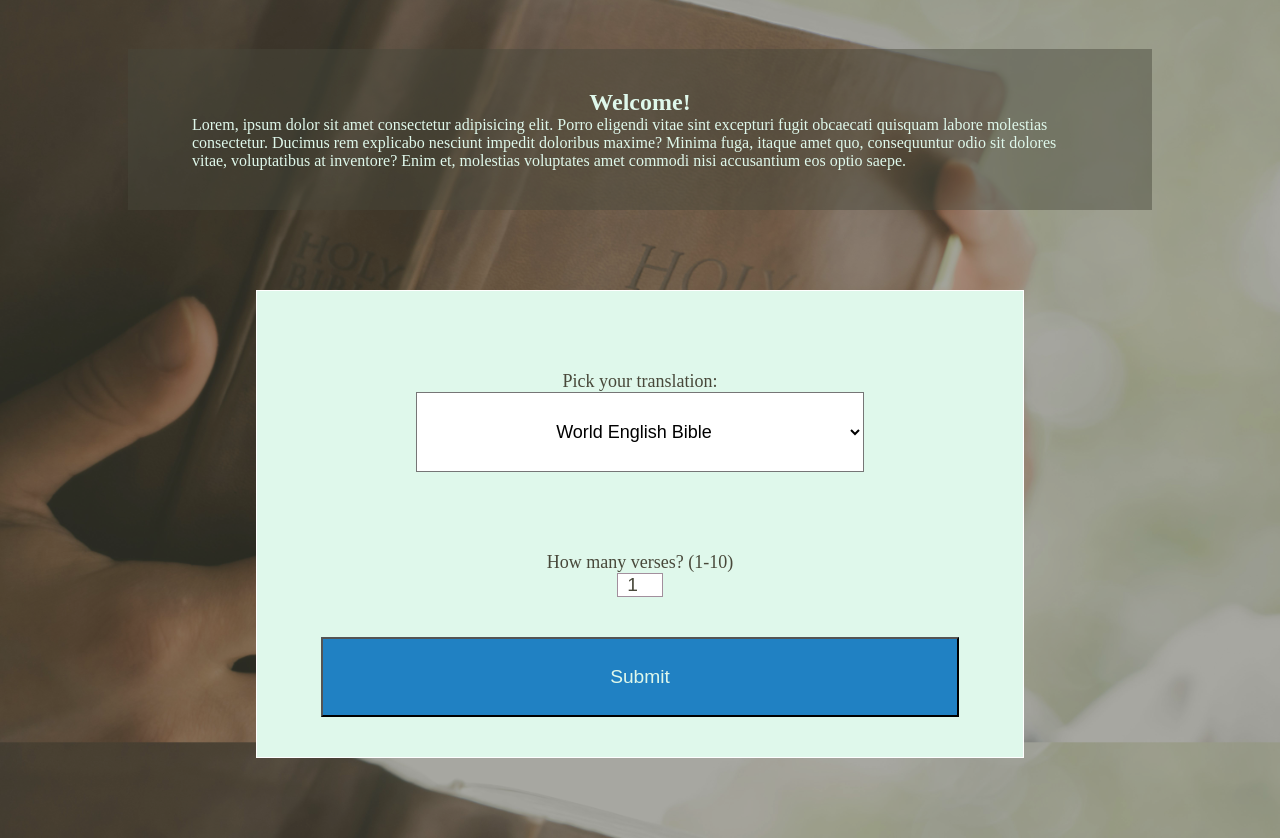
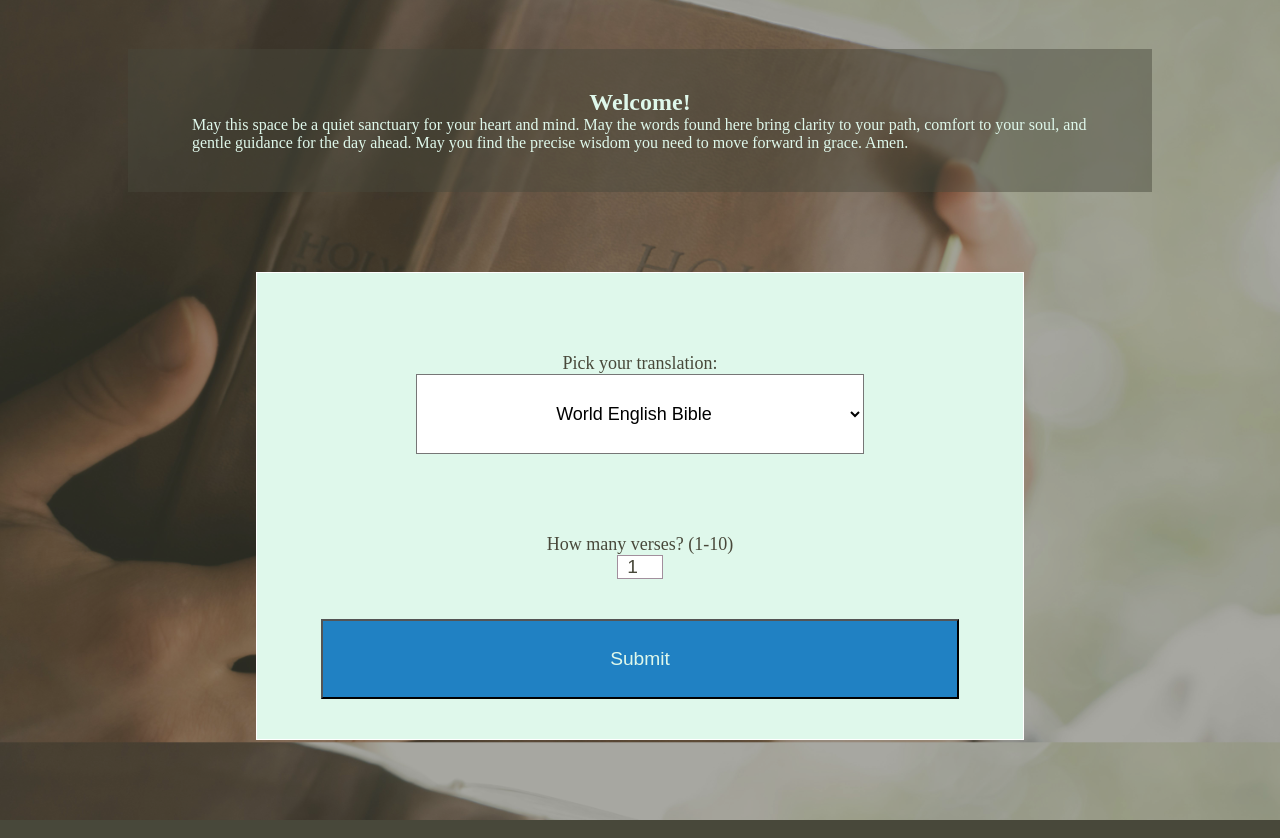
Before and after one commit to ri-ca4/BibleVerseWeb, a plain HTML site: page index.html in a window 1280 px wide. Shown: the part 111-949 px from the top of the page. Drawn offline with Linux system fonts and the light colour scheme.

Commit message:
replace placeholder text

```diff
--- a/index.html
+++ b/index.html
@@ -26,7 +26,7 @@
             <main>
                 <div class="intro">
                     <h2>Welcome!</h2>
-                    <p>Lorem, ipsum dolor sit amet consectetur adipisicing elit. Porro eligendi vitae sint excepturi fugit obcaecati quisquam labore molestias consectetur. Ducimus rem explicabo nesciunt impedit doloribus maxime? Minima fuga, itaque amet quo, consequuntur odio sit dolores vitae, voluptatibus at inventore? Enim et, molestias voluptates amet commodi nisi accusantium eos optio saepe.</p>
+                    <p>May this space be a quiet sanctuary for your heart and mind. May the words found here bring clarity to your path, comfort to your soul, and gentle guidance for the day ahead. May you find the precise wisdom you need to move forward in grace. Amen.</p>
                 </div>
                 <form id="userSetting">
                     <div class="input-group">
```
